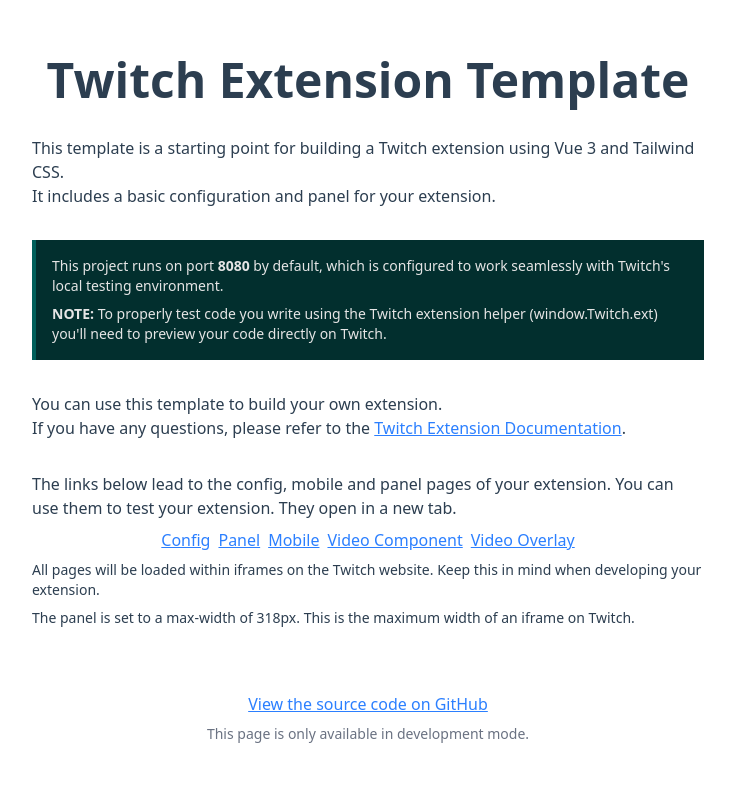
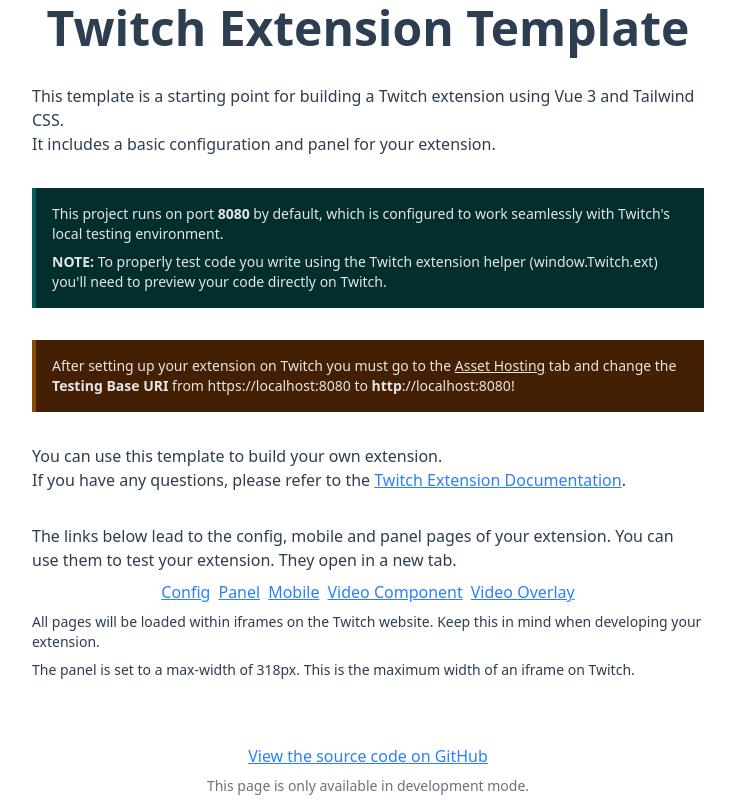
Before and after one commit to bamboechop/vue-twitch-extension, a Vue app: page / in a window 1280 px wide. Shown: the whole page, without its empty margins (272-1007 px from the left). Built offline with nearby package versions, Linux system fonts and the light colour scheme.

Commit message:
feat: mention changing of testing base uri

```diff
--- a/src/App.vue
+++ b/src/App.vue
@@ -8,6 +8,9 @@
     <div class="bg-teal-950 border-l-4 border-teal-800 text-neutral-200 p-4 w-full text-sm flex flex-col gap-y-2">
       <p>This project runs on port <span class="font-semibold">8080</span> by default, which is configured to work seamlessly with Twitch's local testing environment.</p>
       <p><span class="font-semibold">NOTE:</span> To properly test code you write using the Twitch extension helper (window.Twitch.ext) you'll need to preview your code directly on Twitch.</p>
+    </div>
+    <div class="bg-yellow-950 border-l-4 border-yellow-800 text-neutral-200 p-4 w-full text-sm flex flex-col gap-y-2">
+      <p>After setting up your extension on Twitch you must go to the <span class="underline">Asset Hosting</span> tab and change the <span class="font-bold">Testing Base URI</span> from https://localhost:8080 to <span class="font-bold">http</span>://localhost:8080!</p>
     </div>
     <section>
       <p>You can use this template to build your own extension.</p>
```
